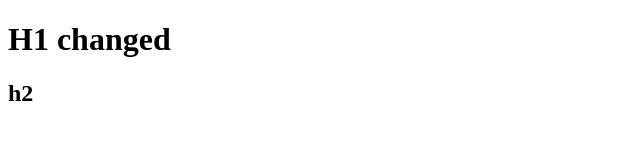
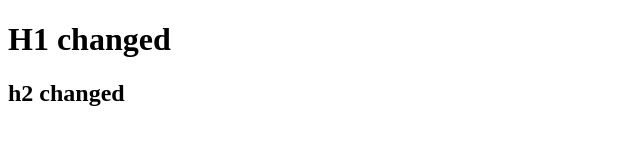
Before and after one commit to RemyChazelas/helloWorld, a plain HTML site: page index.html in a window 1280 px wide. Shown: the whole page, without its empty margins (0-640 px from the left). Drawn offline with Linux system fonts and the light colour scheme.

Commit message:
H2 changed

```diff
--- a/index.html
+++ b/index.html
@@ -10,7 +10,7 @@
 
     <h1>H1 changed </h1>
 
-    <h2>h2 </h2>
+    <h2>h2 changed </h2>
 
 </body>
 </html>
```
